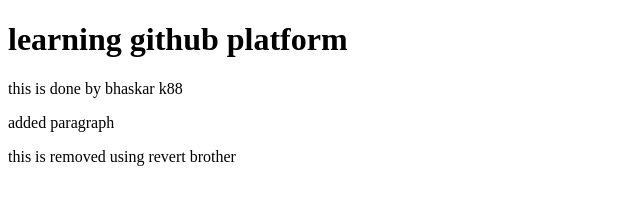
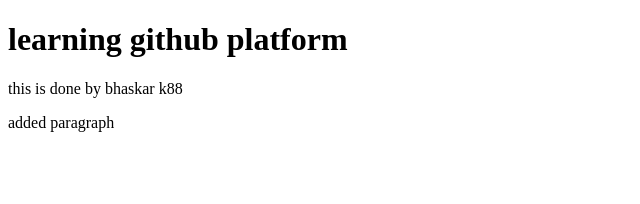
Before and after one commit to Bhaskar-k88/leraning_github, a plain HTML site: page index.html in a window 1280 px wide. Shown: the whole page, without its empty margins (0-640 px from the left). Drawn offline with Linux system fonts and the light colour scheme.

Commit message:
Revert "revert chages"
This reverts commit 2476cd5196c2d503e32527f81bceb5c880fedac3.

```diff
--- a/index.html
+++ b/index.html
@@ -9,6 +9,5 @@
     <h1>learning github platform</h1>
     <p>this is done by bhaskar k88</p>
     <p>added paragraph</p>
-    <p>this is removed using revert brother</p>
 </body>
 </html>
```
